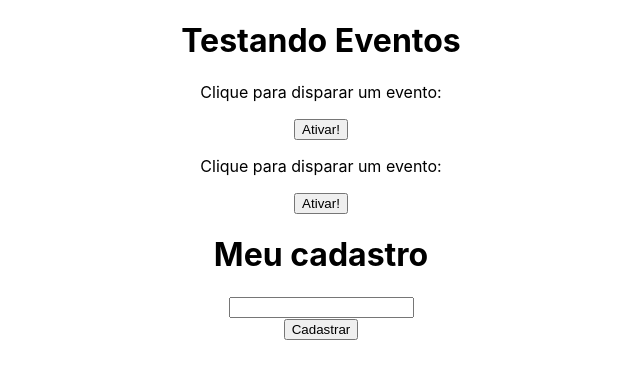
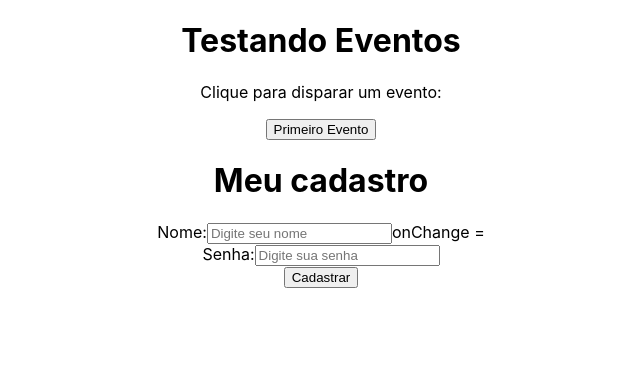
Before and after one commit to CarlosRenielly/REACT-JS, a React (Create React App) app in the folder meu-projeto/: page / in a window 1280 px wide. Shown: the top 378 px of the page, without its empty margins (319-959 px from the left). Built offline with nearby package versions, Linux system fonts and the light colour scheme.

Commit message:
Estudos React

```diff
--- a/meu-projeto/src/App.js
+++ b/meu-projeto/src/App.js
@@ -1,5 +1,6 @@
 import './App.css';
 import Evento from './componets/Eventos';
+import Button from './componets/eventos/Button';
 import Form from './componets/Form';
 
 
@@ -8,9 +9,9 @@ function App() {
   return (
     <div className="App">
       <h1>Testando Eventos</h1>
-      <Evento numero="1"/>
-      <Evento numero="2"/>
+      <Evento/>
       <Form/>
+
 
     </div>
   );
--- a/meu-projeto/src/componets/Eventos.js
+++ b/meu-projeto/src/componets/Eventos.js
@@ -1,12 +1,14 @@
-function Evento ({numero}){
+import Button from './eventos/Button'
+
+function Evento (){
   function meuEvento(){
-    console.log(`Opa, fui ativado! ${numero}`)
+    console.log('ativando o primeiro evento')
   }
 
   return (
     <div>
       <p>Clique para disparar um evento:</p>
-      <button onClick={meuEvento}>Ativar!</button>
+      <button  event = {meuEvento} text="Primeiro Evento">Primeiro Evento</button>
     </div>
   )
 }
--- a/meu-projeto/src/componets/Form.js
+++ b/meu-projeto/src/componets/Form.js
@@ -1,3 +1,7 @@
+
+
+
+
 function Form (){
 
   function cadastrarUsuario (e){
@@ -5,12 +9,21 @@ function Form (){
     console.log("Cadastrou o usuario!")
   }
 
+
+
+
   return(
     <div>
       <h1>Meu cadastro</h1>
       <form onSubmit={cadastrarUsuario} >
         <div>
-          <input type="text" name="" id="" pleceholder ="Digite seu nome" />
+          <label htmlFor="name">Nome:</label>
+          <input type="text" name="name" id ="name"  placeholder ="Digite seu nome" />
+          onChange = {(e) => (e.target.value)}
+        </div>
+        <div>
+          <label htmlFor="passoword">Senha:</label>
+          <input type="passoword" name="passoword" id ="passoword"  placeholder ="Digite sua senha" />
         </div>
           <input type="submit" name="" value ="Cadastrar" />
       </form>
--- /dev/null
+++ b/meu-projeto/src/componets/eventos/Button.js
@@ -0,0 +1,5 @@
+function Button (props){
+  return <button onClick={props.event} >{props.text}</button>
+}
+
+export default Button
```
